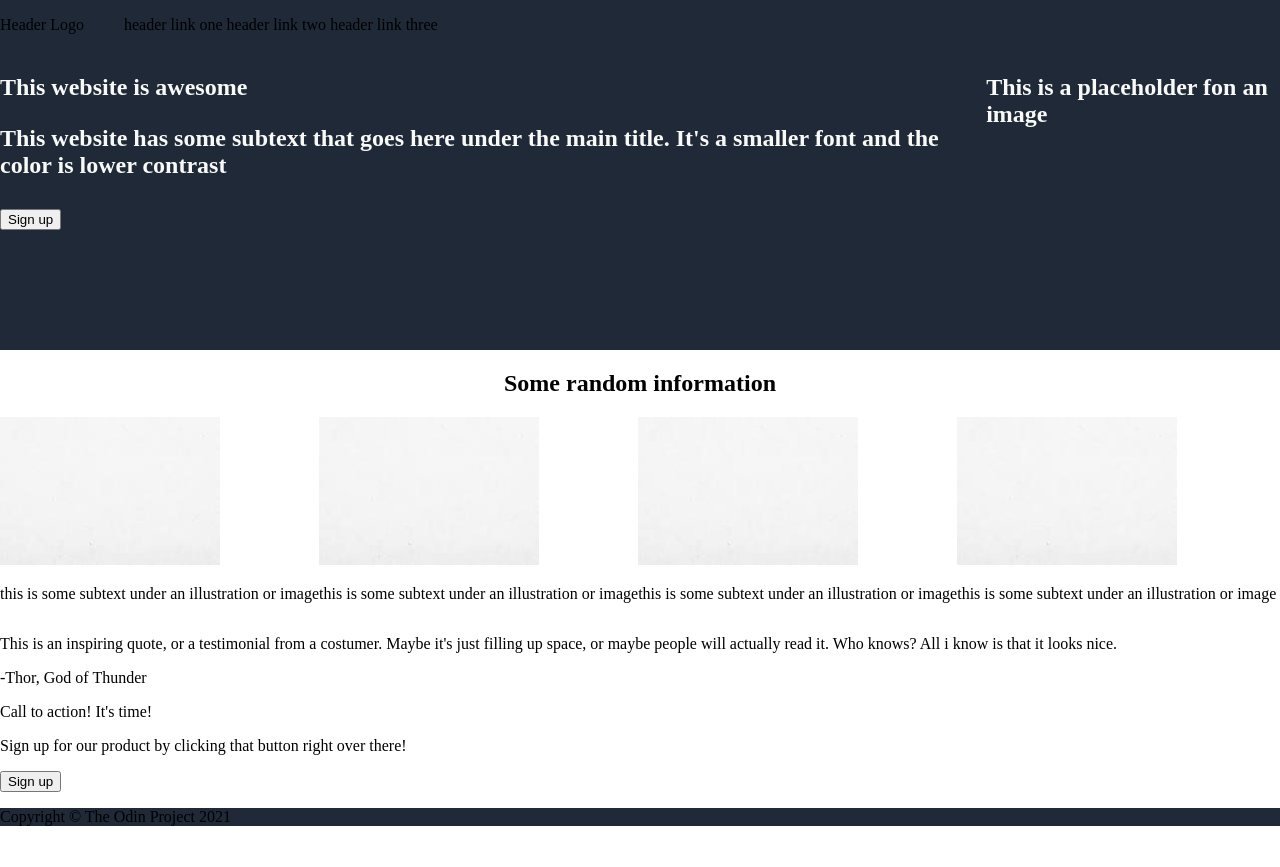
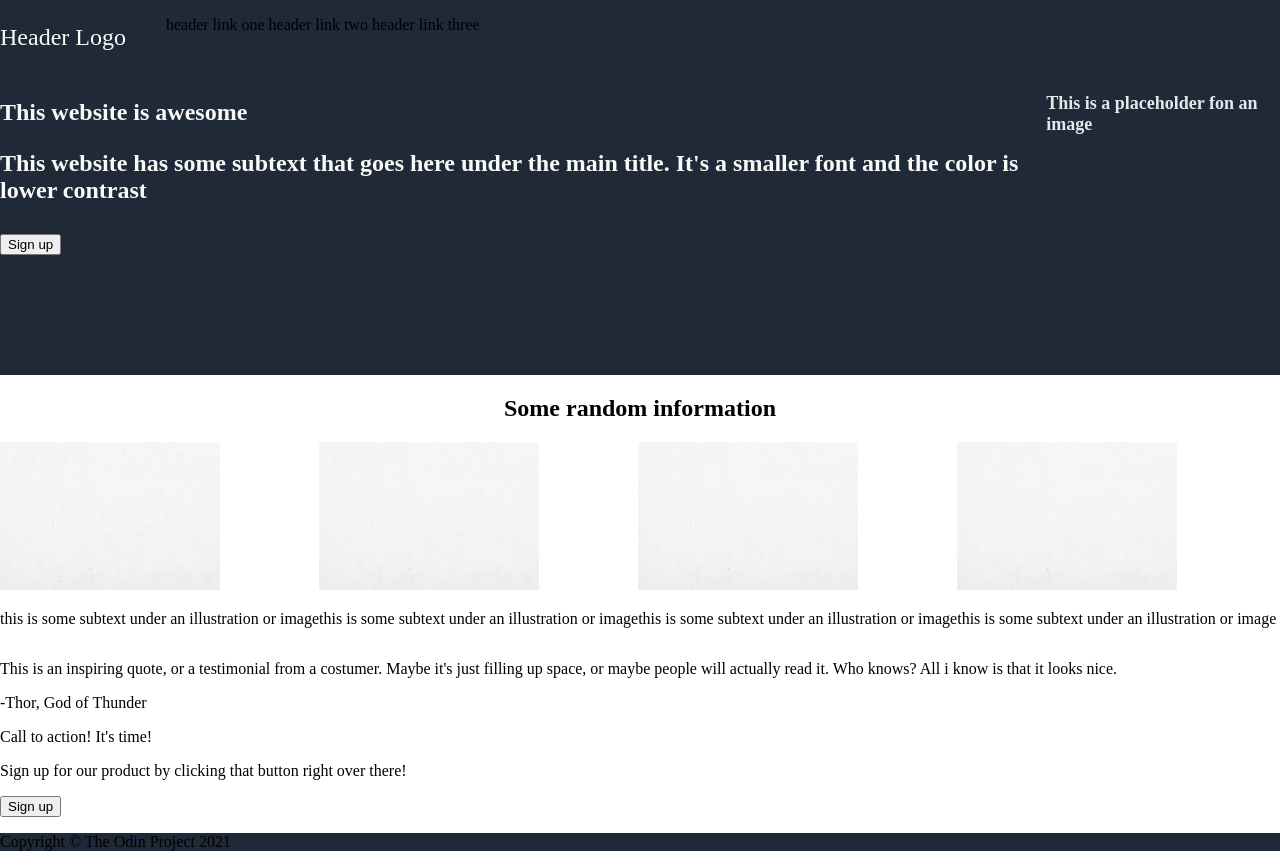
Before and after one commit to MarcosMaurette/ProyectoLanding, a plain HTML site: page index.html in a window 1280 px wide. Before the commit the page ends 842 px from the top, so only its background shows below. Drawn offline with Linux system fonts and the light colour scheme.

Commit message:
Configuracion rectangulo derecha

```diff
--- a/style.css
+++ b/style.css
@@ -7,6 +7,11 @@ body{
 display: flex;
 background-color: #1F2937;
 margin: 0px;
+}
+
+.header-logo{
+    color:#F9FAF8;
+    font-size: 24px;
 }
 
 .parte-media-superior{
@@ -25,6 +30,11 @@ height: 300px;
 
 }
 
+.rectangulo-derecha{
+    font-size: 18px;
+    color: #E5E7EB;
+}
+
 .footer{
 background-color: #1F2937;
 }
```
